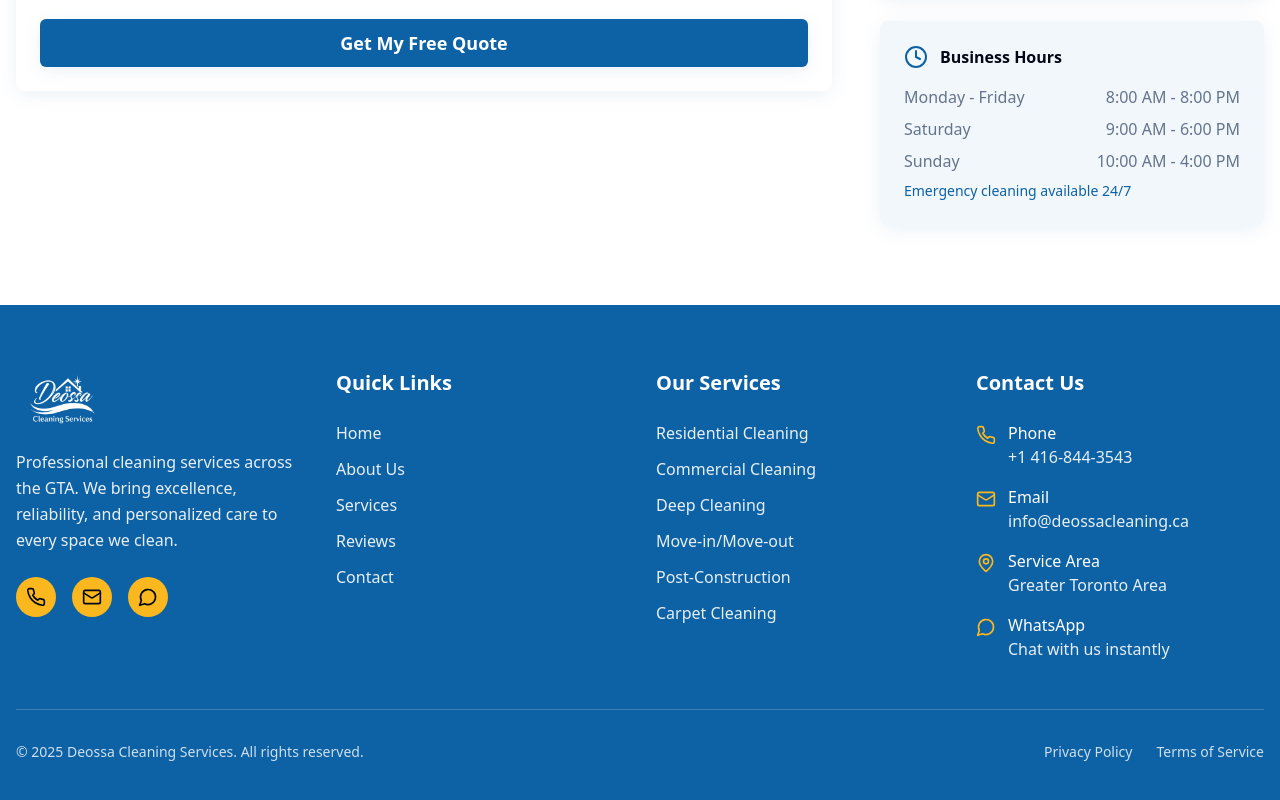
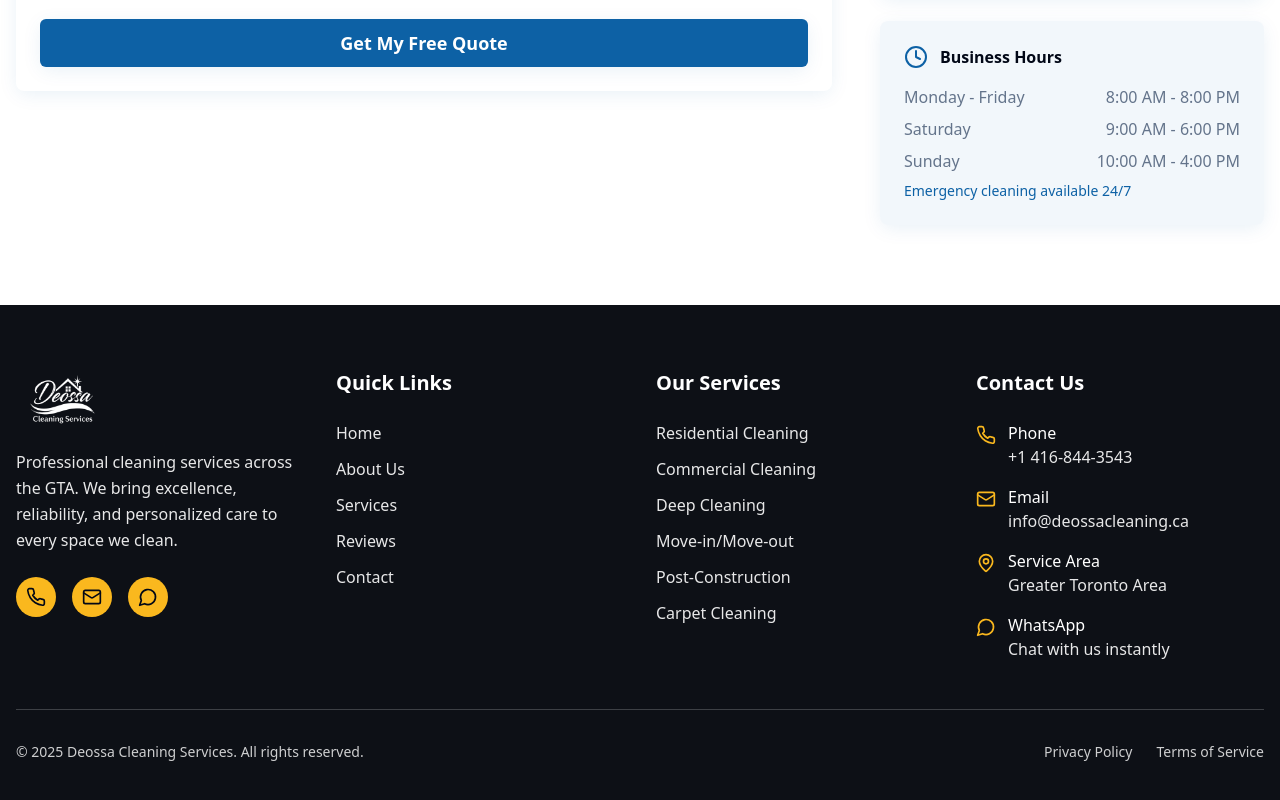
Before and after one commit to rbeltranlopez850827/deossa-website, a React (Vite) app: page / in a window 1280 px wide. Shown: the part 6622-7422 px from the top of the page. Built offline with nearby package versions, Linux system fonts and the light colour scheme; the HTML template or start-up script is replaced by a standard one.

Commit message:
Fix footer background to match dark premium theme

```diff
--- a/src/components/Footer.tsx
+++ b/src/components/Footer.tsx
@@ -28,7 +28,7 @@ const Footer = () => {
   };
 
   return (
-    <footer className="bg-primary text-primary-foreground">
+    <footer className="bg-deossa-dark text-primary-foreground">
       <div className="container mx-auto px-4 py-16">
         <div className="grid md:grid-cols-2 lg:grid-cols-4 gap-8">
           {/* Company Info */}
```
